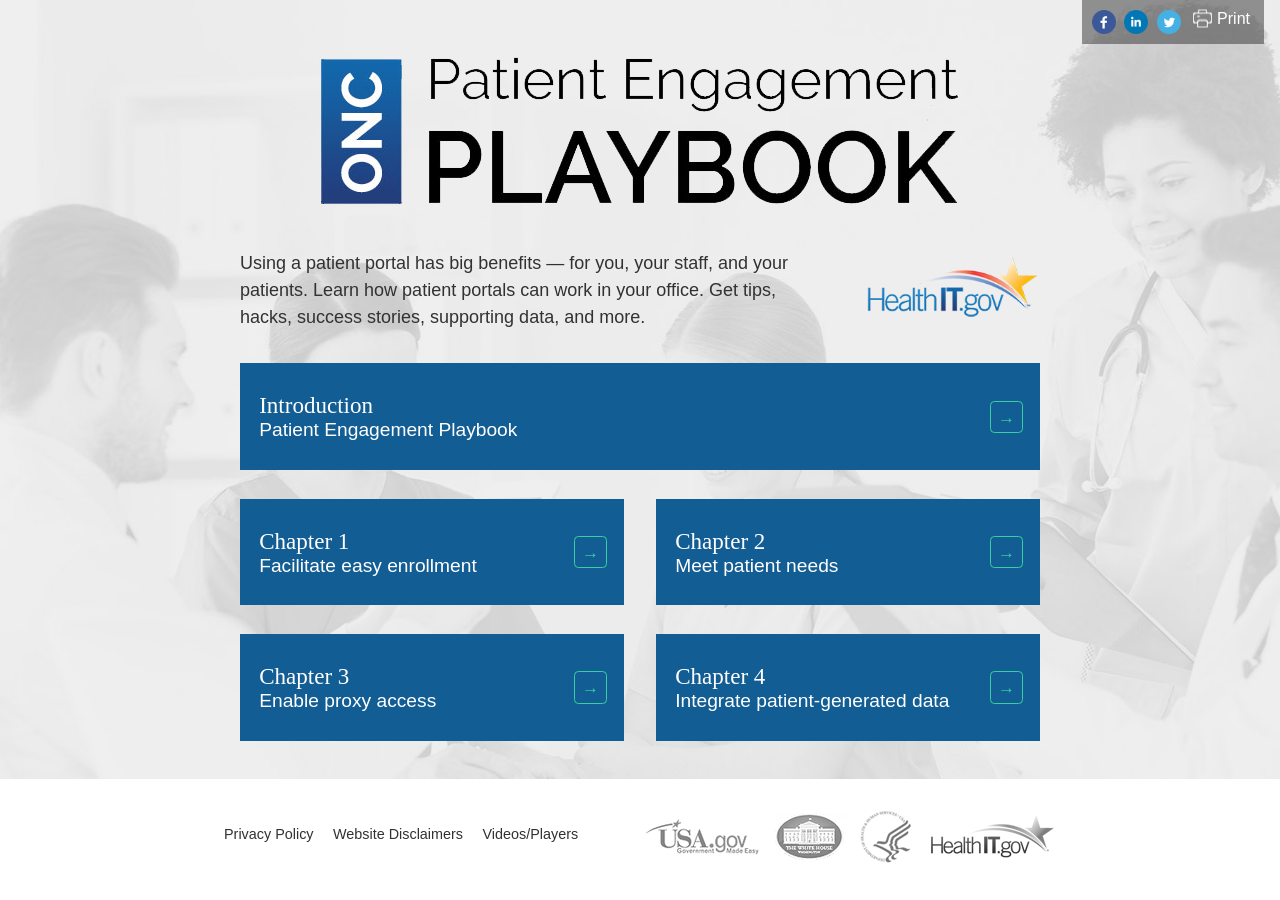
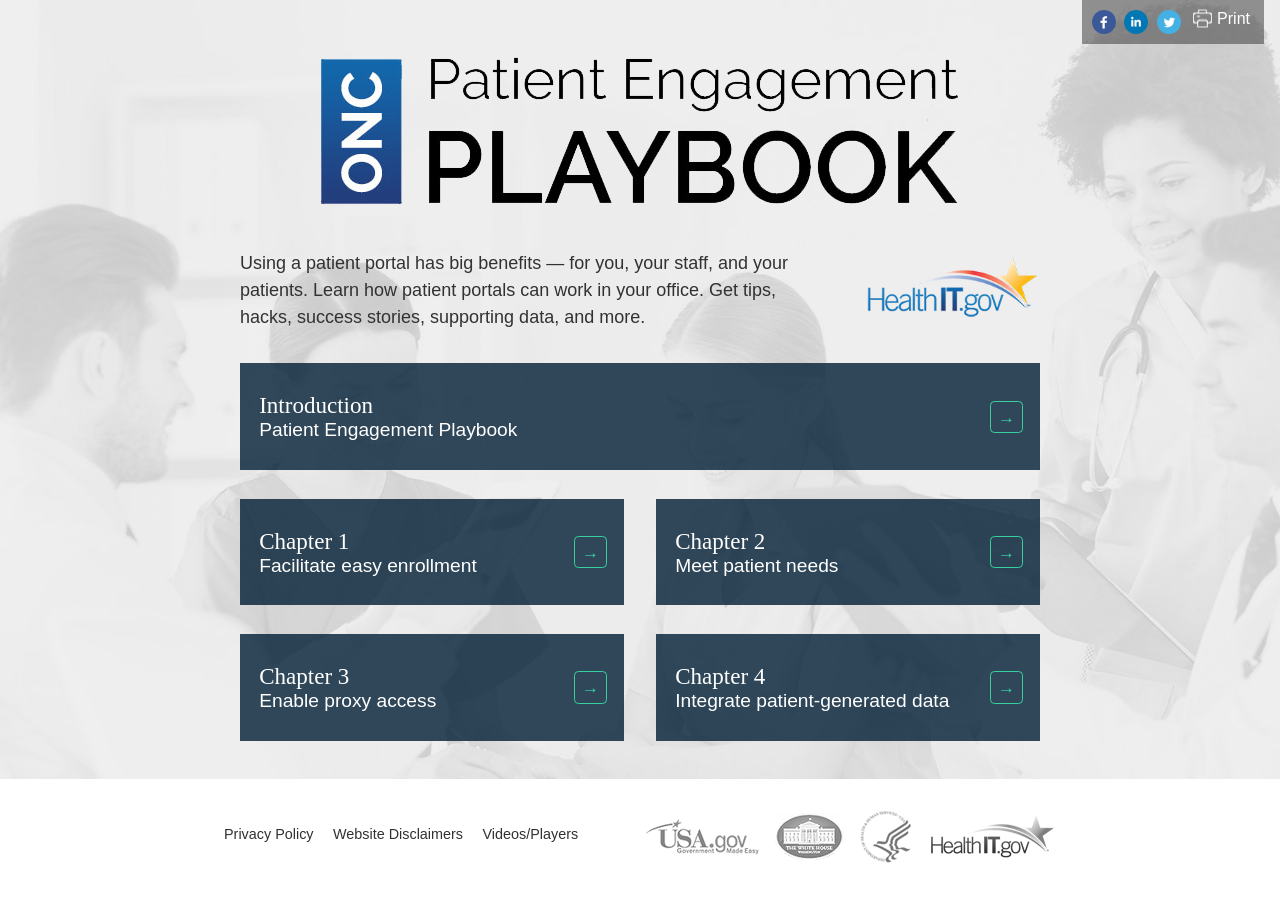
Before and after one commit to SriGovHealth/ONCHITPlaybook, a Jekyll site: the page built from _content/homepage.html, in a window 1280 px wide. Built offline with Jekyll 4.4.1, drawn with Linux system fonts in a browser that asks for light colours.

Commit message:
Homepage adjustments

```diff
--- a/_sass/_patterns.scss
+++ b/_sass/_patterns.scss
@@ -851,7 +851,8 @@
 }
 
 .btn-landing {
-  background-color: $blue-dark;
+  background-color: #001e35;
+  background-color: rgba(#001e35, .8);
   color: $white;
   display: block;
   font-size: 1.2em;
@@ -880,17 +881,18 @@
 
   &:hover,
   &:focus {
-    background-color: $black;
-    color: $white;
+    background-color: #175d90;
+    background-color: rgba(#175d90, .8);
+    color: $yellow;
 
     .section-title {
       color: $yellow;
     }
 
     .btn-arrow {
-      background-color: $green;
-      border-color: $white;
-      color: $white;
+      background-color: $white;
+      border-color: transparent;
+      color: #175d90;
 
     }
   }
```
